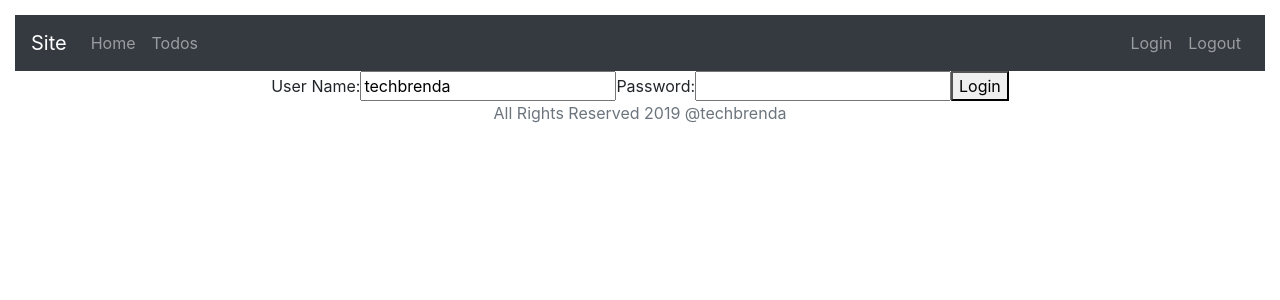
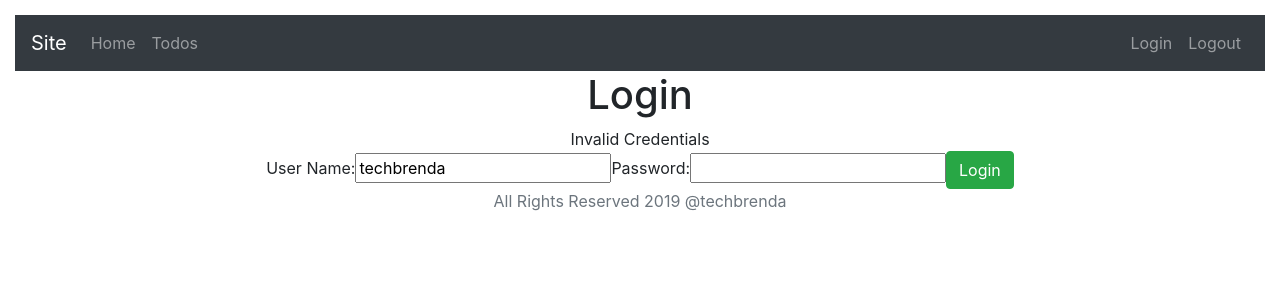
Before and after one commit to TechBrenda/todo-app, a React (Create React App) app in the folder todo-app/: page / in a window 1280 px wide. Shown: the top 300 px of the page. Built offline with nearby package versions, Linux system fonts and the light colour scheme.

Commit message:
Completed styling

```diff
--- a/todo-app/src/components/todo/Login.js
+++ b/todo-app/src/components/todo/Login.js
@@ -6,8 +6,7 @@ class Login extends Component {
     this.state = {
       username: 'techbrenda',
       password: '',
-      isLoggedIn: false,
-      loginMessage: ''
+      loginFailed: false
     }
   }
 
@@ -24,8 +23,7 @@ class Login extends Component {
     } else {
       console.log('Failed')
       this.setState({
-        isLoggedIn: false,
-        loginMessage: 'Invalid Credentials'
+        loginFailed: true
       })
     }
   }
@@ -33,7 +31,11 @@ class Login extends Component {
   render () {
     return (
       <div>
-        <div>{this.state.loginMessage}</div>
+        <h1>Login</h1>
+        <div classname='container'>
+          {this.state.loginFailed === false && (
+            <div>Invalid Credentials</div>
+          )}
           <span>User Name:</span>
           <input
             type='text'
@@ -48,7 +50,8 @@ class Login extends Component {
             value={this.state.password}
             onChange={this.handleChange}
           />
-        <button onClick={this.handleLogin}>Login</button>
+          <button className='btn btn-success' onClick={this.handleLogin}>Login</button>
+        </div>
       </div>
     )
   }
--- a/todo-app/src/components/todo/TodoList.js
+++ b/todo-app/src/components/todo/TodoList.js
@@ -31,7 +31,7 @@ class TodoList extends Component {
     return (
       <div>
         <h1>List Todos</h1>
-        <table>
+        <table class='table'>
           <thead>
             <tr>
               <th>id</th>
--- a/todo-app/src/components/todo/Welcome.js
+++ b/todo-app/src/components/todo/Welcome.js
@@ -5,8 +5,11 @@ class Welcome extends Component {
   render () {
     return (
       <div>
-        Welcome {this.props.match.params.name}.<br />
-        <Link to='/todo'>Manage your Todos</Link>
+        <h1>Welcome!</h1>
+        <div className='container'>
+          Welcome {this.props.match.params.name}.&nbsp;
+          <Link to='/todo'>Manage your Todos</Link>
+        </div>
       </div>
     )
   }
```
Lines whose indentation alone changed are shown as unchanged.
